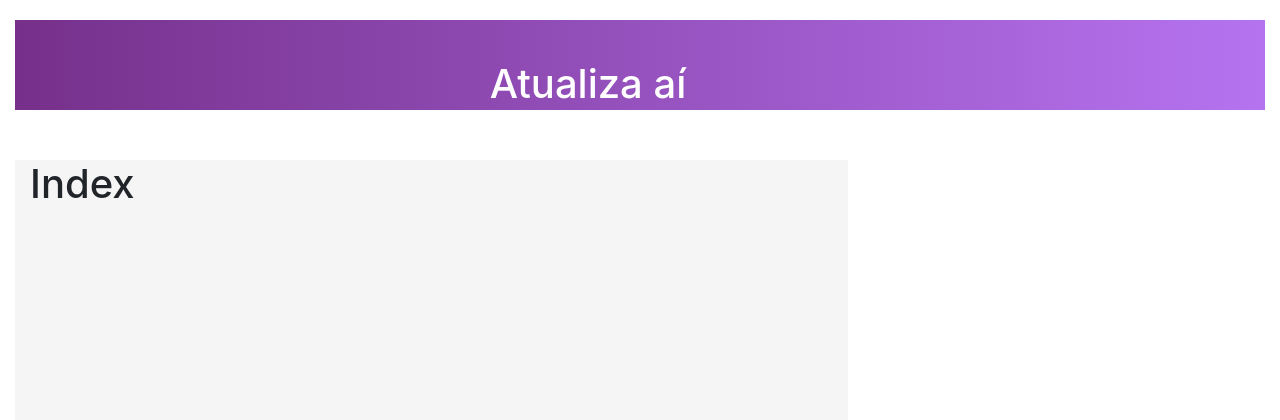
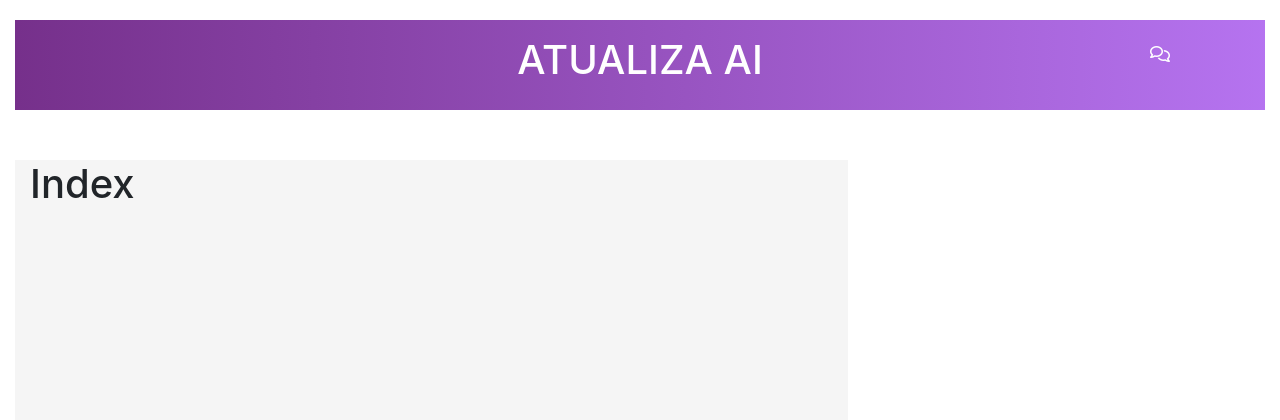
Before and after one commit to senacrs-emti/2022-1M-jornal-G8, a PHP site: page /index.php in a window 1280 px wide. Shown: the top 420 px of the page. Run offline with PHP 8.4, Linux system fonts and the light colour scheme.

Commit message:
Update _header.php

```diff
--- a/includes/_header.php
+++ b/includes/_header.php
@@ -8,7 +8,15 @@
 <link rel="stylesheet" href="https://cdn.jsdelivr.net/npm/bootstrap@4.6.2/dist/css/bootstrap.min.css" integrity="sha384-xOolHFLEh07PJGoPkLv1IbcEPTNtaed2xpHsD9ESMhqIYd0nLMwNLD69Npy4HI+N" crossorigin="anonymous">
 <link rel="stylesheet" href="https://cdnjs.cloudflare.com/ajax/libs/font-awesome/6.2.0/css/all.min.css" integrity="sha512-xh6O/CkQoPOWDdYTDqeRdPCVd1SpvCA9XXcUnZS2FmJNp1coAFzvtCN9BmamE+4aHK8yyUHUSCcJHgXloTyT2A==" crossorigin="anonymous" referrerpolicy="no-referrer" />
 <link rel="stylesheet" href="style.css">
-<meta name="viewport" content="width=device-width, initial-scale=1, shrink-to-fit=no">
+
+</head>
+<body>
+    <meta charset="utf-8">
+    <meta name="viewport" content="width=device-width, initial-scale=1, shrink-to-fit=no">
+    <a href="https://cdnjs.cloudflare.com/ajax/libs/font-awesome/6.2.0/css/all.min.css"></a>
+    <a href="https://cdn.jsdelivr.net/npm/bootstrap@4.6.2/dist/css/bootstrap.min.css"></a>
+    <a href="https://cdn.jsdelivr.net/npm/bootstrap@4.6.2/dist/css/bootstrap.min.css"></a>
+    <link rel="stylesheet" href="./style.css">
     <link rel="stylesheet" href="https://cdn.jsdelivr.net/npm/bootstrap@4.6.2/dist/css/bootstrap.min.css" integrity="sha384-xOolHFLEh07PJGoPkLv1IbcEPTNtaed2xpHsD9ESMhqIYd0nLMwNLD69Npy4HI+N" crossorigin="anonymous">
   </head>
   <body class="container-fluid">
@@ -17,9 +25,10 @@
       <div class="col-2">
       <div class="hamburger-menu">
     <input id="menu__toggle" type="checkbox" />
-    <label class="menu__btn" for="menu__toggle">
+    <label class="menu_btn" for="menu_toggle">
 
     </label>
+
     <ul class="menu__box">
       <li><a class="menu__item" href="#">CRÔNICAS</a></li>
       <li><a class="menu__item" href="#">NOTÍCIAS</a></li>
@@ -29,20 +38,11 @@
     </ul>
   </div>
       </div>
-    <div class="container-fluid">
-    <div class="row">
-    <div class="col-11">
-    <h1>Atualiza aí</h1>
-    <div class="container">
-      <div class="btn">
-        <div class="btn-left"></div>
-        <div class="btn-right"></div>
-      </div>
+<div class="col-8">
+    <h1 class="nana">ATUALIZA AI</h1>
     </div>
- <script src="https://ajax.googleapis.com/ajax/libs/jquery/3.3.1/jquery.min.js"></script>
- </div>
+    <div class="col-2">
+    <i class="fa-regular fa-comments"></i>
     </div>
-  </div>
-    </header>
-</body>
-</html>
+  </header>
+  </body>
```
